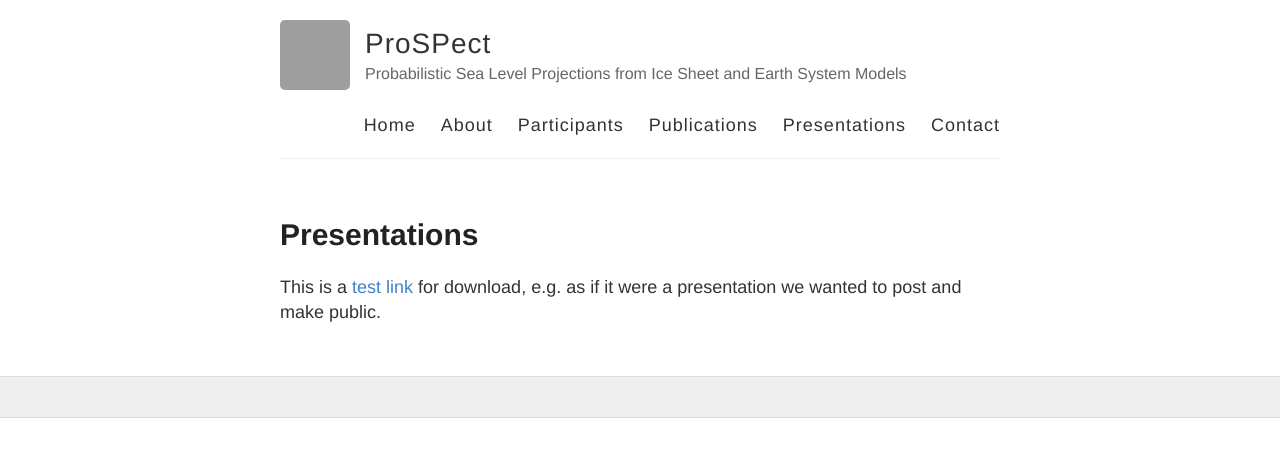
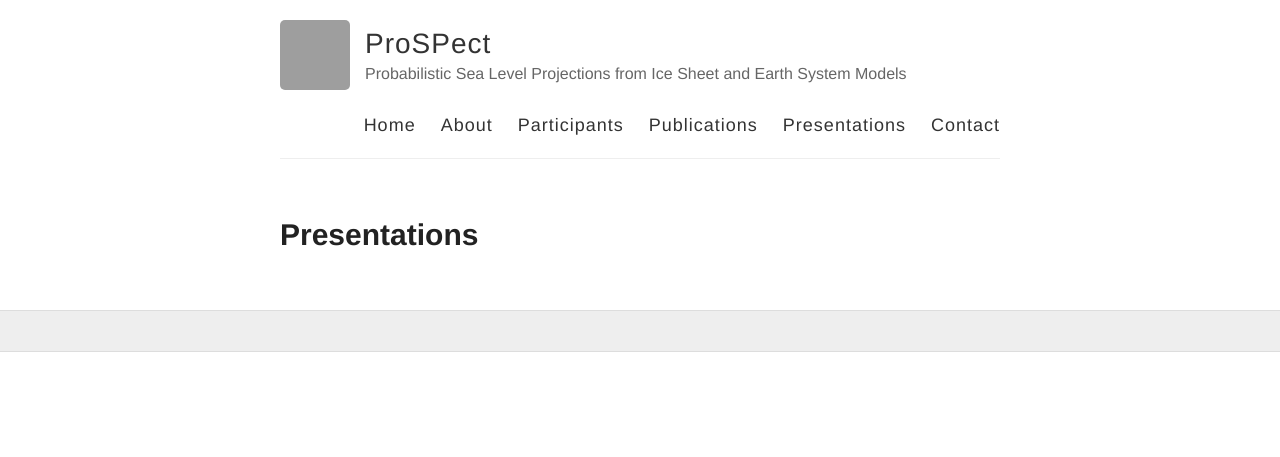
Before and after one commit to SLE-E3SM/SLE-E3SM.github.io, a Jekyll site: the page built from presentations.md, in a window 1280 px wide. Shown: the top 457 px of the page. Built offline with Jekyll 4.4.1, drawn with Linux system fonts in a browser that asks for light colours; grey boxes are pictures that could not be loaded.

Commit message:
Update presentations.md

```diff
--- a/presentations.md
+++ b/presentations.md
@@ -3,5 +3,3 @@ layout: page
 title: Presentations
 permalink: /presentations/
 ---
-
-This is a [test link](https://drive.google.com/open?id=0B519MRpEjLTEeld3aW5BOU1ObzQ) for download, e.g. as if it were a presentation we wanted to post and make public.
```
